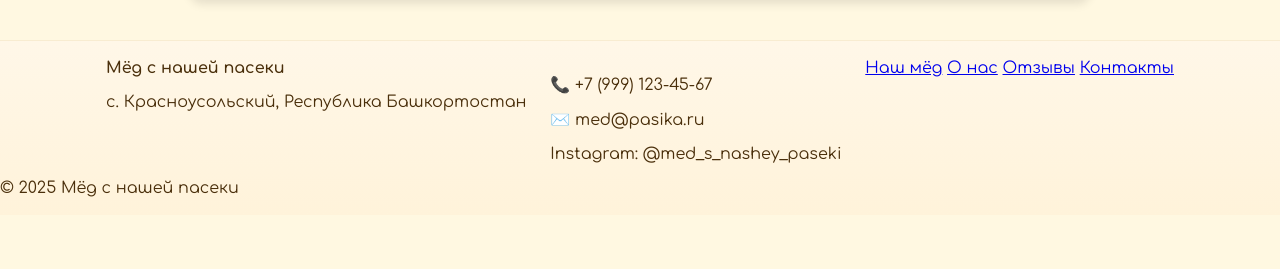
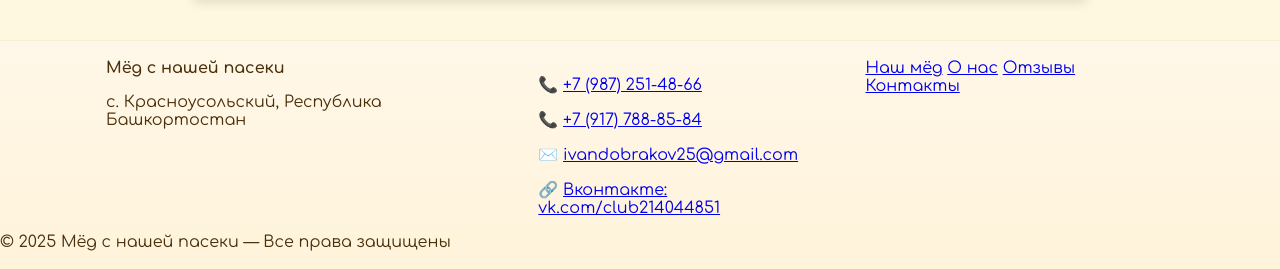
Before and after one commit to RFG222/med-site, a plain HTML site: page contacts.html in a window 1280 px wide. Shown: the part 1090-1359 px from the top of the page. Before the commit the page ends 1305 px from the top, so only its background shows below. Drawn offline with Linux system fonts and the light colour scheme.

Commit message:
Обновление 0.5

```diff
--- a/contacts.html
+++ b/contacts.html
@@ -69,11 +69,14 @@
                 <a class="logo" href="index.html">Мёд с нашей пасеки</a>
                 <p>с. Красноусольский, Республика Башкортостан</p>
             </div>
+
             <div class="footer-contacts">
-                <p>📞 +7 (999) 123-45-67</p>
-                <p>✉️ med@pasika.ru</p>
-                <p>Instagram: @med_s_nashey_paseki</p>
+                <p>📞 <a href="tel:+79872514866">+7 (987) 251-48-66</a></p>
+                <p>📞 <a href="tel:+79177888584">+7 (917) 788-85-84</a></p>
+                <p>✉️ <a href="mailto:ivandobrakov25@gmail.com">ivandobrakov25@gmail.com</a></p>
+                <p>🔗 <a href="https://vk.com/club214044851" target="_blank" rel="noopener noreferrer">Вконтакте: vk.com/club214044851</a></p>
             </div>
+
             <div class="footer-links">
                 <a href="products.html">Наш мёд</a>
                 <a href="about.html">О нас</a>
@@ -81,8 +84,16 @@
                 <a href="contacts.html">Контакты</a>
             </div>
         </div>
-        <div class="copyright">© <span id="yearContacts"></span> Мёд с нашей пасеки</div>
+
+        <div class="copyright">
+            © <span id="year"></span> Мёд с нашей пасеки — Все права защищены
+        </div>
     </footer>
+
+    <script>
+        document.getElementById("year").textContent = new Date().getFullYear();
+    </script>
+
 
     <script>
         document.getElementById('navToggle').addEventListener('click', function () {
```
